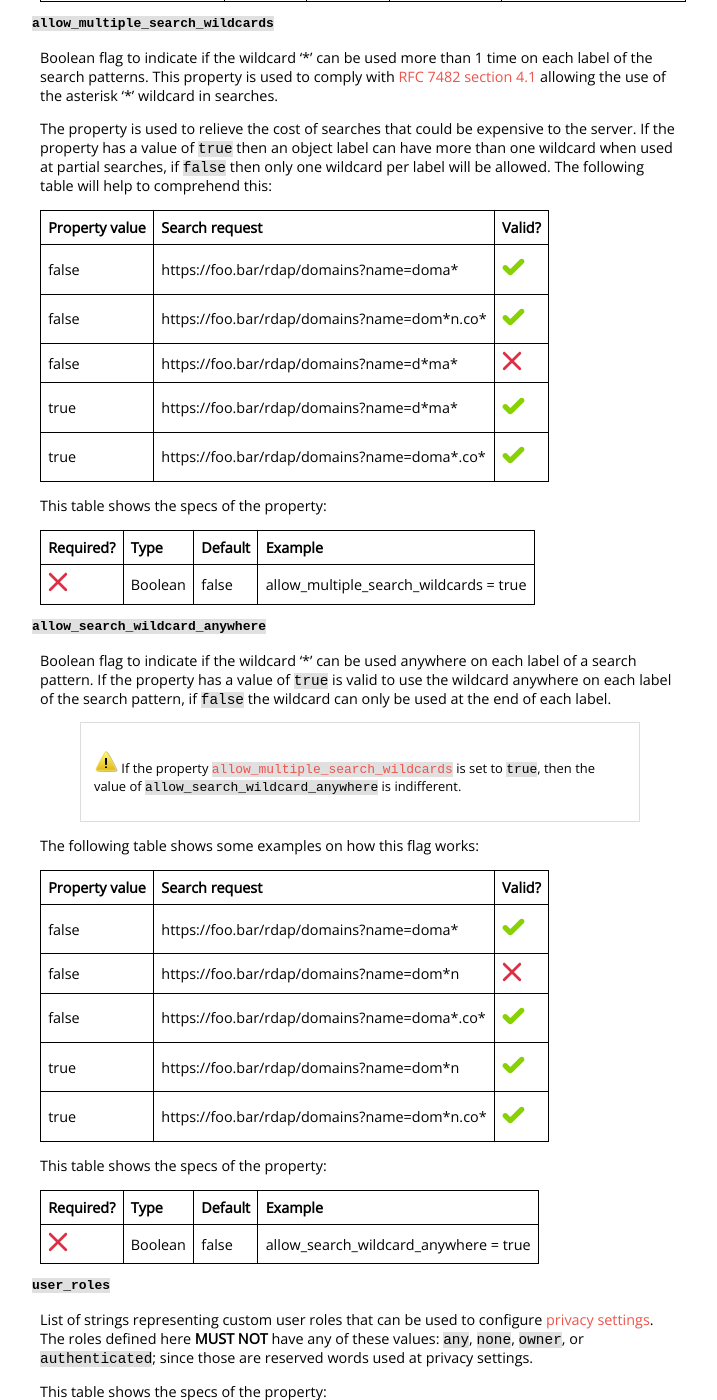
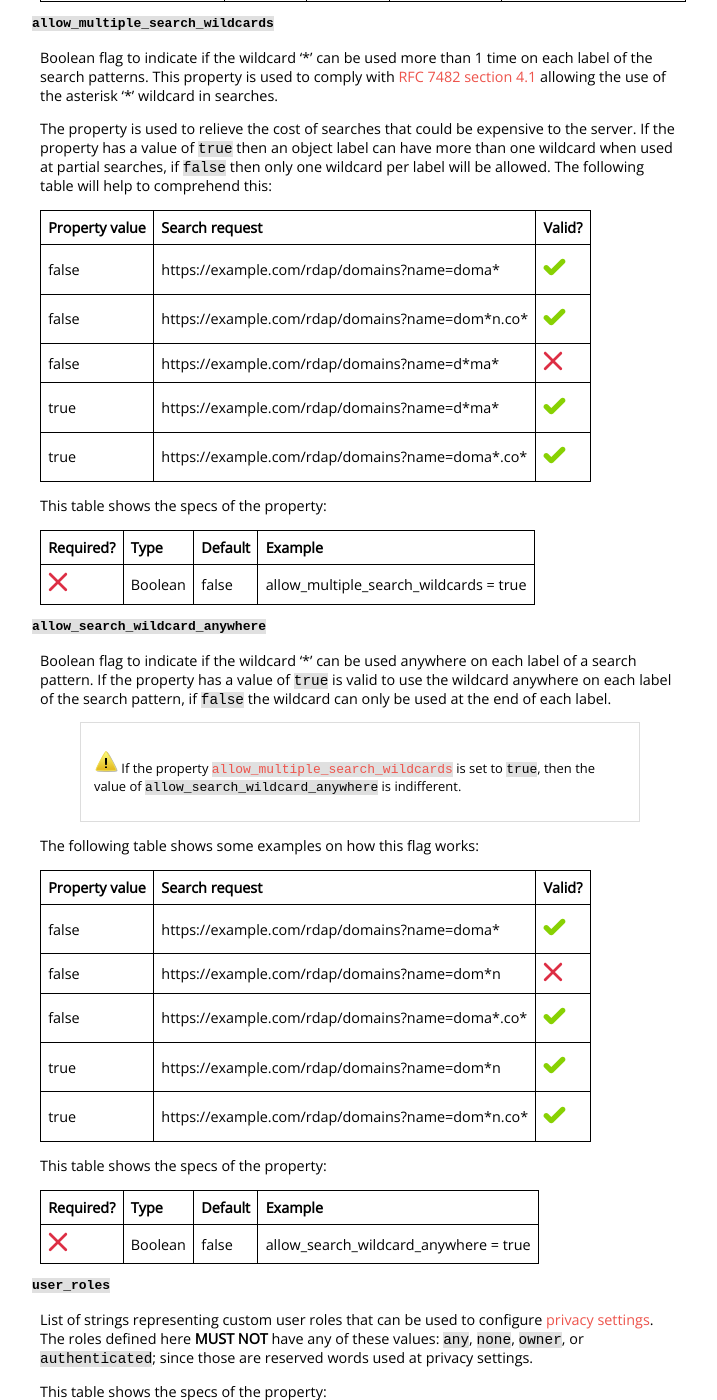
Before and after one commit to NICMx/rdap-server, a Jekyll site: the page built from behavior-configuration.md, in a window 1280 px wide and 1400 px high, scrolled down 3409 px. Shown: the whole window, without its empty margins (280-997 px from the left). Built offline with Jekyll 4.4.1, drawn with Linux system fonts in a browser that asks for light colours; nearby versions of some CDN libraries; some of the changed text lies outside the part shown.

Commit message:
Use 'example.com' instead of 'foo.bar'

```diff
--- a/behavior-configuration.md
+++ b/behavior-configuration.md
@@ -62,9 +62,9 @@ Minimum allowed length for search patterns. Any request where the search pattern
 
 | Request                                 | Valid?                                                                     |
 |-----------------------------------------|----------------------------------------------------------------------------|
-| https://foo.bar/rdap/domains?name=dumm* | ![Yes](img/green_bkg_check.svg)                                                         |
-| https://foo.bar/rdap/domains?name=dum*  | ![No](img/red_x.svg) search pattern length is 4                                             |
-| https://foo.bar/rdap/domains?name=dum** | ![No](img/red_x.svg) search pattern length is 4 (consecutive wildcards are treated as one)  |
+| https://example.com/rdap/domains?name=dumm* | ![Yes](img/green_bkg_check.svg)                                                         |
+| https://example.com/rdap/domains?name=dum*  | ![No](img/red_x.svg) search pattern length is 4                                             |
+| https://example.com/rdap/domains?name=dum** | ![No](img/red_x.svg) search pattern length is 4 (consecutive wildcards are treated as one)  |
 
 This table shows the specs of the property:
 
@@ -140,11 +140,11 @@ The property is used to relieve the cost of searches that could be expensive to
 
 | Property value | Search request                                | Valid?                   |
 |----------------|---------------------------------------------  |--------------------------|
-| false          | https://foo.bar/rdap/domains?name=doma\*      | ![Yes](img/green_bkg_check.svg)       |
-| false          | https://foo.bar/rdap/domains?name=dom\*n.co\* | ![Yes](img/green_bkg_check.svg)       |
-| false          | https://foo.bar/rdap/domains?name=d\*ma\*     | ![No](img/red_x.svg) |
-| true           | https://foo.bar/rdap/domains?name=d\*ma\*     | ![Yes](img/green_bkg_check.svg)       |
-| true           | https://foo.bar/rdap/domains?name=doma\*.co\* | ![Yes](img/green_bkg_check.svg)       |
+| false          | https://example.com/rdap/domains?name=doma\*      | ![Yes](img/green_bkg_check.svg)       |
+| false          | https://example.com/rdap/domains?name=dom\*n.co\* | ![Yes](img/green_bkg_check.svg)       |
+| false          | https://example.com/rdap/domains?name=d\*ma\*     | ![No](img/red_x.svg) |
+| true           | https://example.com/rdap/domains?name=d\*ma\*     | ![Yes](img/green_bkg_check.svg)       |
+| true           | https://example.com/rdap/domains?name=doma\*.co\* | ![Yes](img/green_bkg_check.svg)       |
 
 This table shows the specs of the property:
 
@@ -162,11 +162,11 @@ The following table shows some examples on how this flag works:
 
 | Property value | Search request                              | Valid?                   |
 |----------------|---------------------------------------------|--------------------------|
-| false          | https://foo.bar/rdap/domains?name=doma\*      | ![Yes](img/green_bkg_check.svg)       |
-| false          | https://foo.bar/rdap/domains?name=dom\*n      | ![No](img/red_x.svg) |
-| false          | https://foo.bar/rdap/domains?name=doma\*.co\* | ![Yes](img/green_bkg_check.svg)       |
-| true           | https://foo.bar/rdap/domains?name=dom\*n      | ![Yes](img/green_bkg_check.svg)       |
-| true           | https://foo.bar/rdap/domains?name=dom\*n.co\* | ![Yes](img/green_bkg_check.svg)       |
+| false          | https://example.com/rdap/domains?name=doma\*      | ![Yes](img/green_bkg_check.svg)       |
+| false          | https://example.com/rdap/domains?name=dom\*n      | ![No](img/red_x.svg) |
+| false          | https://example.com/rdap/domains?name=doma\*.co\* | ![Yes](img/green_bkg_check.svg)       |
+| true           | https://example.com/rdap/domains?name=dom\*n      | ![Yes](img/green_bkg_check.svg)       |
+| true           | https://example.com/rdap/domains?name=dom\*n.co\* | ![Yes](img/green_bkg_check.svg)       |
 
 This table shows the specs of the property:
 
```
